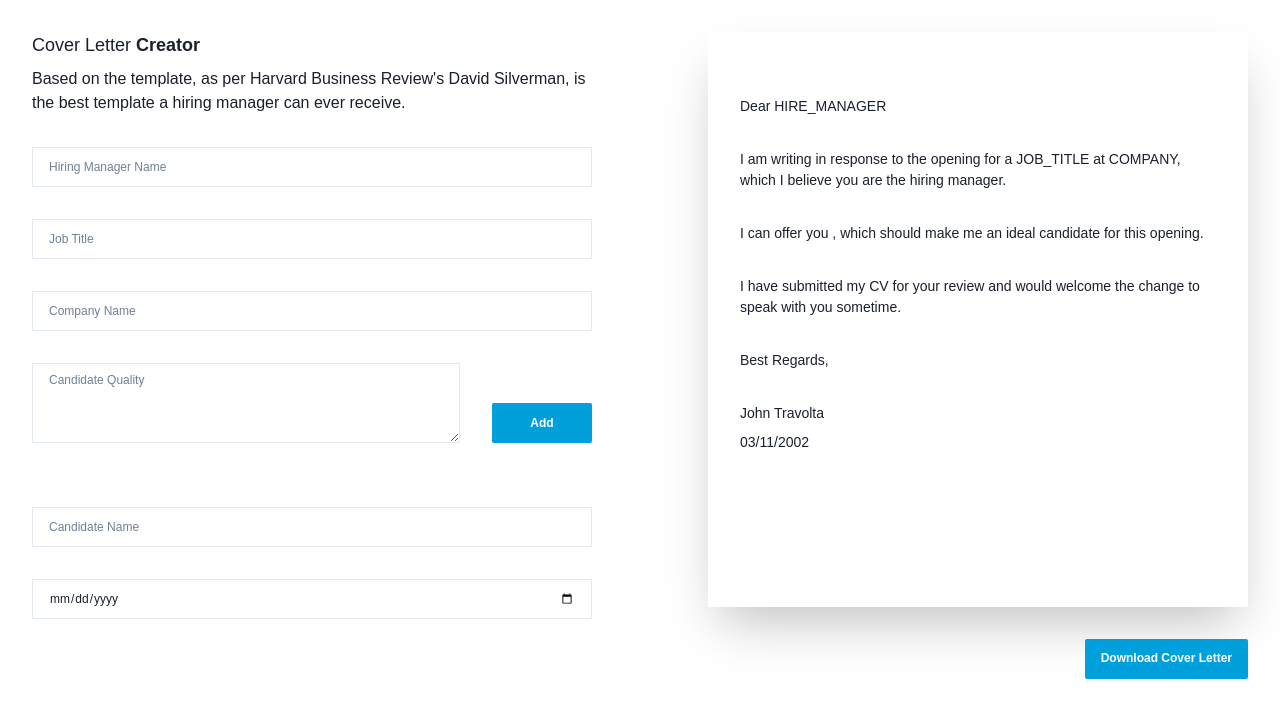
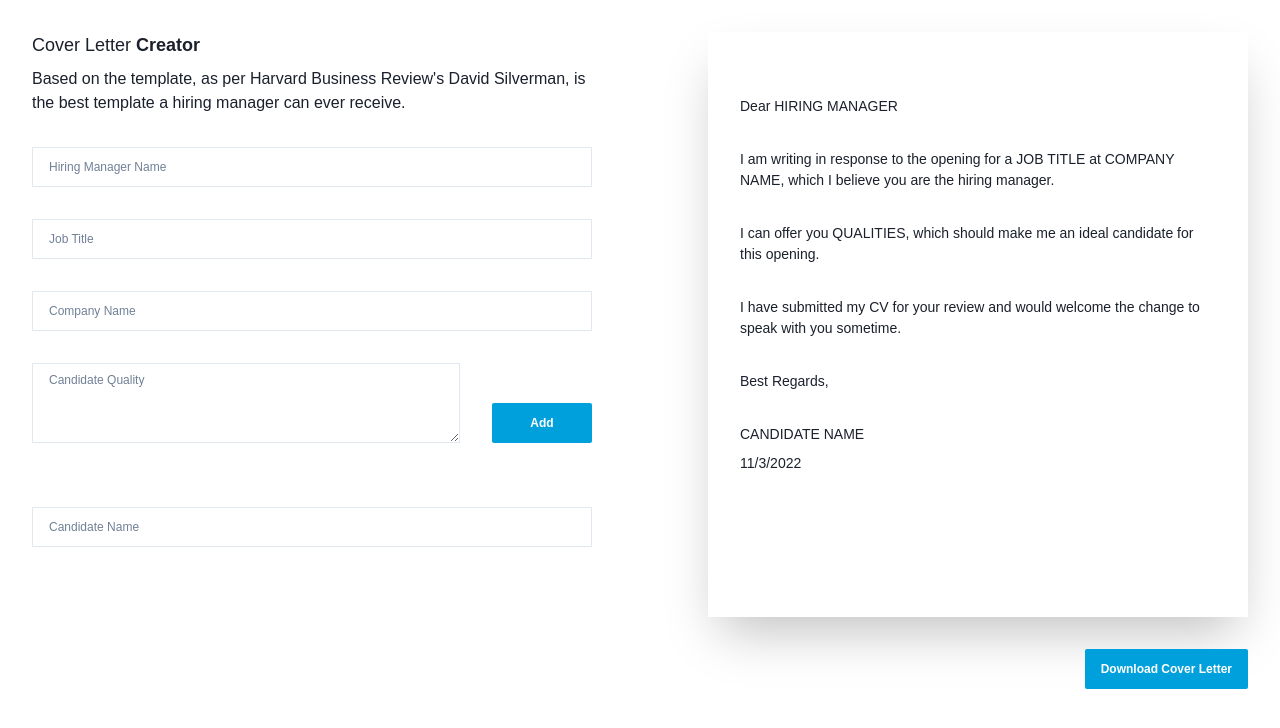
Before and after one commit to fischerafael/cover-letter-builder, a Next.js app: page / in a window 1280 px wide. Shown: the top 728 px of the page. Built offline with nearby package versions, Linux system fonts and the light colour scheme.

Commit message:
feat: completed template

```diff
--- a/src/pages/PageHome/index.tsx
+++ b/src/pages/PageHome/index.tsx
@@ -8,7 +8,6 @@ interface IState {
   quality: string;
   candidateQualities: string[];
   candidateName: string;
-  date: string;
 }
 
 export const PageHome = () => {
@@ -19,7 +18,6 @@ export const PageHome = () => {
     quality: "",
     candidateQualities: [],
     candidateName: "",
-    date: "",
   });
 
   const handleChange = (value: string, key: string) => {
@@ -164,14 +162,6 @@ export const PageHome = () => {
           value={state.candidateName}
           onChange={(e) => handleChange(e.target.value, "candidateName")}
         />
-        <Chakra.Input
-          placeholder="Date"
-          type="date"
-          borderRadius="0"
-          fontSize="xs"
-          value={state.date}
-          onChange={(e) => handleChange(e.target.value, "date")}
-        />
       </Chakra.SimpleGrid>
 
       <Chakra.SimpleGrid p="8" w="full" gap="8" justifyItems="flex-end">
@@ -187,13 +177,18 @@ export const PageHome = () => {
           h="full"
           maxH="800px"
         >
-          <Chakra.Text>Dear HIRE_MANAGER</Chakra.Text>
           <Chakra.Text>
-            I am writing in response to the opening for a JOB_TITLE at COMPANY,
-            which I believe you are the hiring manager.
+            Dear {state.hiringManagerName || "HIRING MANAGER"}
           </Chakra.Text>
           <Chakra.Text>
-            I can offer you {qualitiesString},{" "}
+            I am writing in response to the opening for a{" "}
+            {state.jobTitle || "JOB TITLE"} at{" "}
+            {state.companyName || "COMPANY NAME"}, which I believe you are the
+            hiring manager.
+          </Chakra.Text>
+          <Chakra.Text>
+            I can offer you{" "}
+            {qualitiesString.length > 0 ? qualitiesString : "QUALITIES"},{" "}
             {state.candidateQualities.length > 1 && "all of"} which should make
             me an ideal candidate for this opening.
           </Chakra.Text>
@@ -203,8 +198,8 @@ export const PageHome = () => {
           </Chakra.Text>
           <Chakra.Text>Best Regards,</Chakra.Text>
           <Chakra.VStack w="full" align="flex-start">
-            <Chakra.Text>John Travolta</Chakra.Text>
-            <Chakra.Text>03/11/2002</Chakra.Text>
+            <Chakra.Text>{state.candidateName || "CANDIDATE NAME"}</Chakra.Text>
+            <Chakra.Text>{new Date().toLocaleDateString()}</Chakra.Text>
           </Chakra.VStack>
         </Chakra.VStack>
         <Chakra.Button
```
